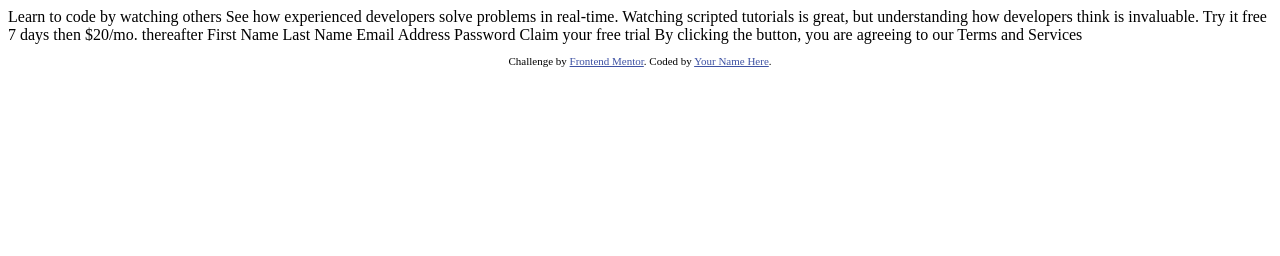
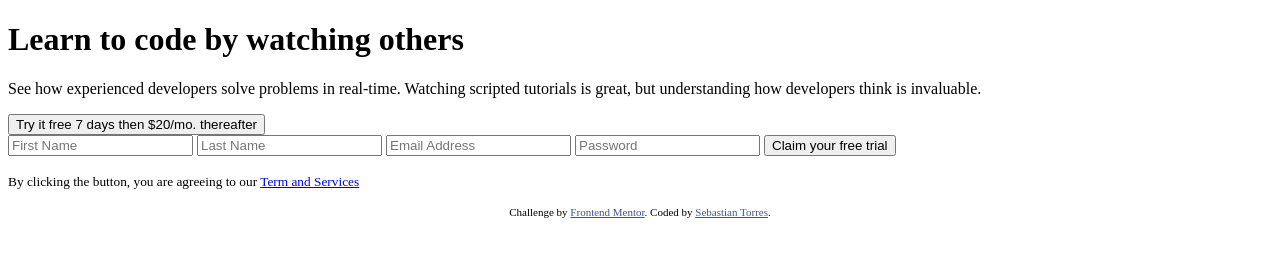
Before and after one commit to sebastiantorres86/Intro-component-with-sign-up-form, a plain HTML site: page index.html in a window 1280 px wide. Drawn offline with Linux system fonts and the light colour scheme.

Commit message:
faltan los inputs

```diff
--- a/index.html
+++ b/index.html
@@ -9,6 +9,8 @@
   <link rel="icon" type="image/png" sizes="32x32" href="./images/favicon-32x32.png">
 
   <title>Frontend Mentor | Intro component with sign up form</title>
+
+  <link rel="stylesheet" href="/scss/cacti.css">
 
   <!-- Feel free to remove these styles or customise in your own stylesheet 👍 -->
   <style>
@@ -24,29 +26,45 @@
 </head>
 
 <body>
+  <div class="container">
+    <div class="row">
+      <div class="six columns box">
 
-  Learn to code by watching others
+        <h1>Learn to code by watching others</h1>
+        <p>See how experienced developers solve problems in real-time. Watching scripted tutorials is great,
+          but understanding how developers think is invaluable.</p>
+      </div>
 
-  See how experienced developers solve problems in real-time. Watching scripted tutorials is great,
-  but understanding how developers think is invaluable.
+      <div class="six columns">
+        <button class="u-full-width">
+          <span class="bold">Try it free 7 days</span> then $20/mo.
+          thereafter
+        </button>
 
-  Try it free 7 days then $20/mo. thereafter
+        <div class="card">
+          <form action="">
+            <input type="text" placeholder="First Name" class="u-full-width">
+            <input type="text" placeholder="Last Name" class="u-full-width">
+            <input type="email" name="" id="" placeholder="Email Address" class="u-full-width">
+            <input type="password" name="" id="" placeholder="Password" class="u-full-width">
+            <button class="button-primary u-full-width">Claim your free trial</button>
+            <p class="center"><small>By clicking the button, you are agreeing to our <a href="#">Term and Services</a></small></p>
 
-  First Name
-  Last Name
-  Email Address
-  Password
+          </form>
+        </div>
 
-  Claim your free trial
-
-  By clicking the button, you are agreeing to our Terms and Services
+      </div>
+    </div>
+  </div>
 
   <footer>
     <p class="attribution">
       Challenge by <a href="https://www.frontendmentor.io?ref=challenge" target="_blank">Frontend Mentor</a>.
-      Coded by <a href="#">Your Name Here</a>.
+      Coded by <a href="#">Sebastian Torres</a>.
     </p>
   </footer>
+
+  <script src="/app.js"></script>
 </body>
 
 </html>
```
Also changed, not shown: app.js (added), 1 other file.
